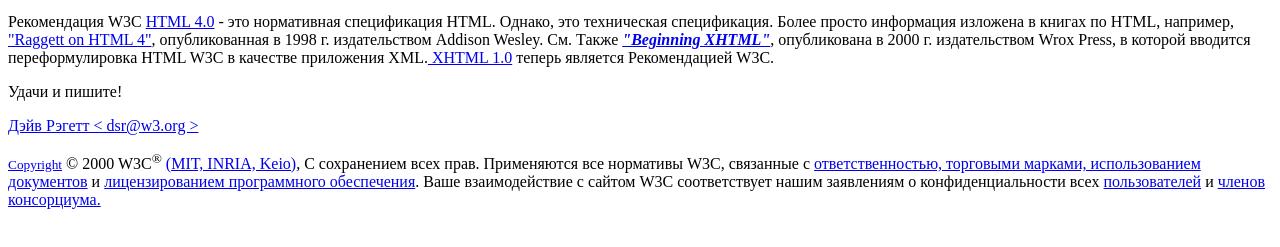
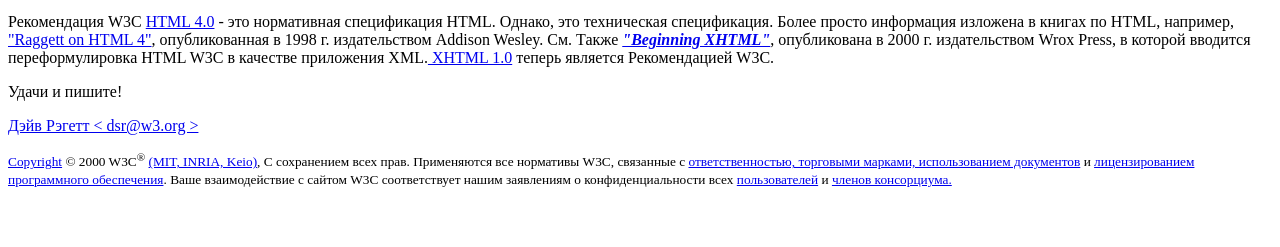
Before and after one commit to alexhateful/HW_practice, a plain HTML site: page file1.html in a window 1280 px wide. Shown: the part 101-348 px from the top of the page. Drawn offline with Linux system fonts and the light colour scheme.

Commit message:
add file1

```diff
--- a/file1.html
+++ b/file1.html
@@ -22,8 +22,8 @@
 
 <p><a href="javascript:void(o)">Дэйв Рэгетт &lt; dsr@w3.org &gt;</a></p>
 
-<p><small><a href="javascript:void(o)">Copyright</a></small> © 2000 W3C<sup>®</sup> <a href="javascript:void(o)"> (MIT, INRIA, Keio)</a>, С сохранением всех прав. Применяются все нормативы W3C, связанные с
+<p><small><a href="javascript:void(o)">Copyright</a> © 2000 W3C<sup>®</sup> <a href="javascript:void(o)"> (MIT, INRIA, Keio)</a>, С сохранением всех прав. Применяются все нормативы W3C, связанные с
     <a href="javascript:void(o)">ответственностью, торговыми марками, использованием документов</a> и <a href="javascript:void(o)">лицензированием программного обеспечения</a>. Ваше
-взаимодействие с сайтом W3C соответствует нашим заявлениям о конфиденциальности всех <a href="javascript:void(o)">пользователей</a> и <a href="javascript:void(o)">членов консорциума.</a></p>
+взаимодействие с сайтом W3C соответствует нашим заявлениям о конфиденциальности всех <a href="javascript:void(o)">пользователей</a> и <a href="javascript:void(o)">членов консорциума.</a></small></p>
 </body>
 </html>
```
